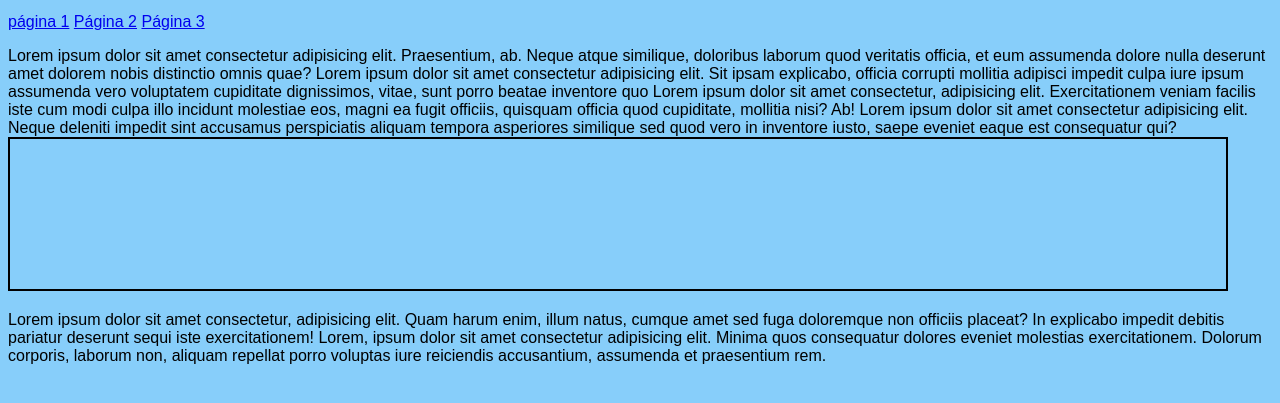
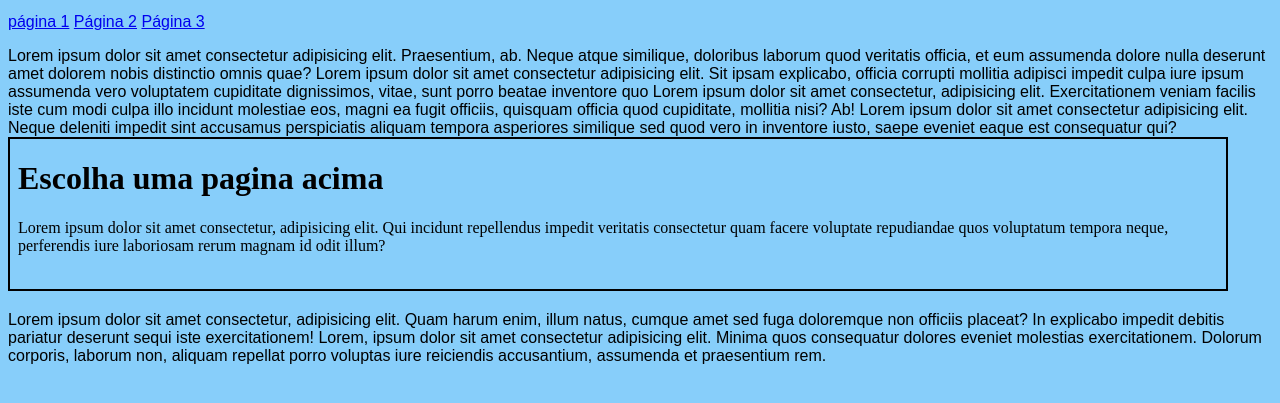
Before and after one commit to fedlferreira/html-css, a plain HTML site: page exercicios/ex 024/iframe003.html in a window 1280 px wide. Shown: the part 119-522 px from the top of the page. Drawn offline with Linux system fonts and the light colour scheme.

Commit message:
Update iframe003.html

```diff
--- a/exercicios/ex 024/iframe003.html
+++ b/exercicios/ex 024/iframe003.html
@@ -25,7 +25,7 @@
     <p>Lorem ipsum dolor sit amet consectetur adipisicing elit. Praesentium, ab. Neque atque similique, doloribus laborum quod veritatis officia, et eum assumenda dolore nulla deserunt amet dolorem nobis distinctio omnis quae? Lorem ipsum dolor sit amet consectetur adipisicing elit. Sit ipsam explicabo, officia corrupti mollitia adipisci impedit culpa iure ipsum assumenda vero voluptatem cupiditate dignissimos, vitae, sunt porro beatae inventore quo
         Lorem ipsum dolor sit amet consectetur, adipisicing elit. Exercitationem veniam facilis iste cum modi culpa illo incidunt molestiae eos, magni ea fugit officiis, quisquam officia quod cupiditate, mollitia nisi? Ab!
         Lorem ipsum dolor sit amet consectetur adipisicing elit. Neque deleniti impedit sint accusamus perspiciatis aliquam tempora asperiores similique sed quod vero in inventore iusto, saepe eveniet eaque est consequatur qui?
-        <iframe name="frame" src="" frameborder="0"><p>infelizmente não é copartivel com o navegador.</p></iframe>
+        <iframe name="frame" srcdoc="<h1> Escolha uma pagina acima</h1> <p>Lorem ipsum dolor sit amet consectetur, adipisicing elit. Qui incidunt repellendus impedit veritatis consectetur quam facere voluptate repudiandae quos voluptatum tempora neque, perferendis iure laboriosam rerum magnam id odit illum?</p> <img src="" alt="poderia selecionar uma imagem na pasta imagem por exemplo."> " frameborder="0"><p>infelizmente não é copartivel com o navegador.</p></iframe>
     </p>
     <p>Lorem ipsum dolor sit amet consectetur, adipisicing elit. Quam harum enim, illum natus, cumque amet sed fuga doloremque non officiis placeat? In explicabo impedit debitis pariatur deserunt sequi iste exercitationem!
         Lorem, ipsum dolor sit amet consectetur adipisicing elit. Minima quos consequatur dolores eveniet molestias exercitationem. Dolorum corporis, laborum non, aliquam repellat porro voluptas iure reiciendis accusantium, assumenda et praesentium rem.
```
